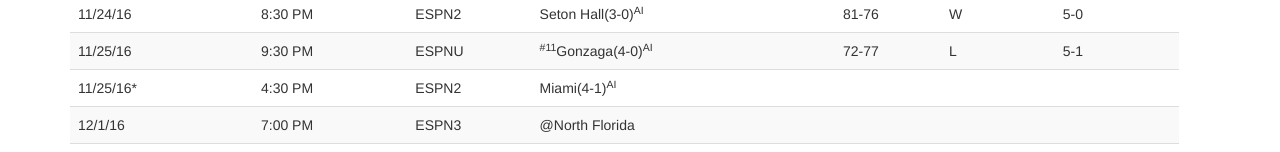
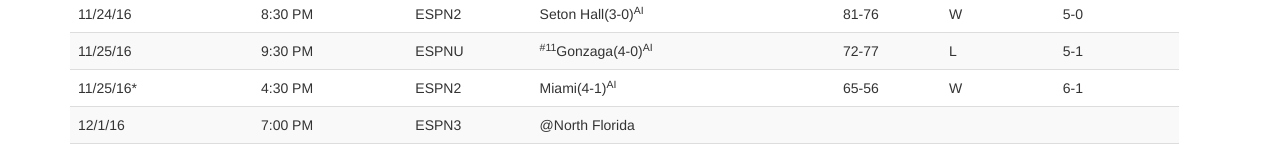
Before and after one commit to Orlandohmor84/gatorsbball, a plain HTML site: page src/index.html in a window 1280 px wide. Shown: the part 624-776 px from the top of the page. Drawn offline with nearby package versions, Linux system fonts and the light colour scheme.

Commit message:
Game Update

```diff
--- a/src/index.html
+++ b/src/index.html
@@ -133,9 +133,9 @@
             			<td>4:30 PM</td>
             			<td>ESPN2</td>
             			<td>Miami(4-1)<sup>AI</sup></td>
-            			<td></td>
-            			<td></td>
-            			<td></td>
+            			<td>65-56</td>
+            			<td>W</td>
+            			<td>6-1</td>
         			</tr>
         		<tr>
             		<td>12/1/16</td>
```
